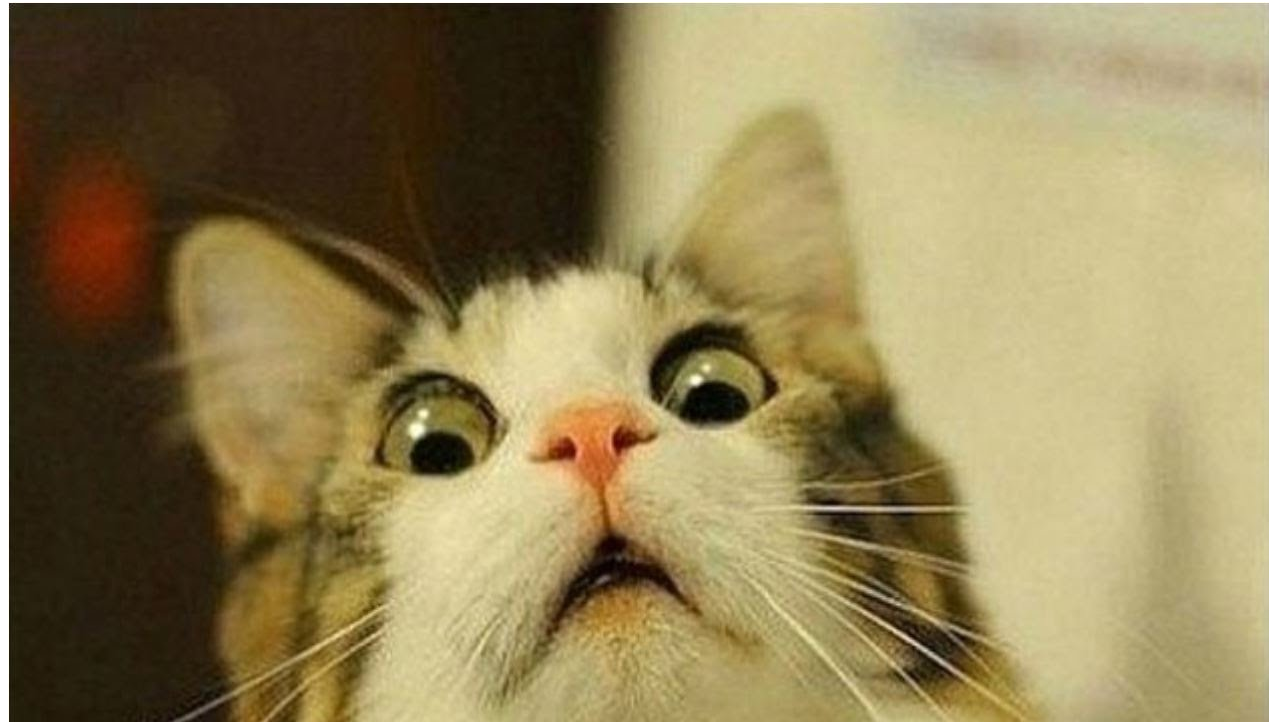
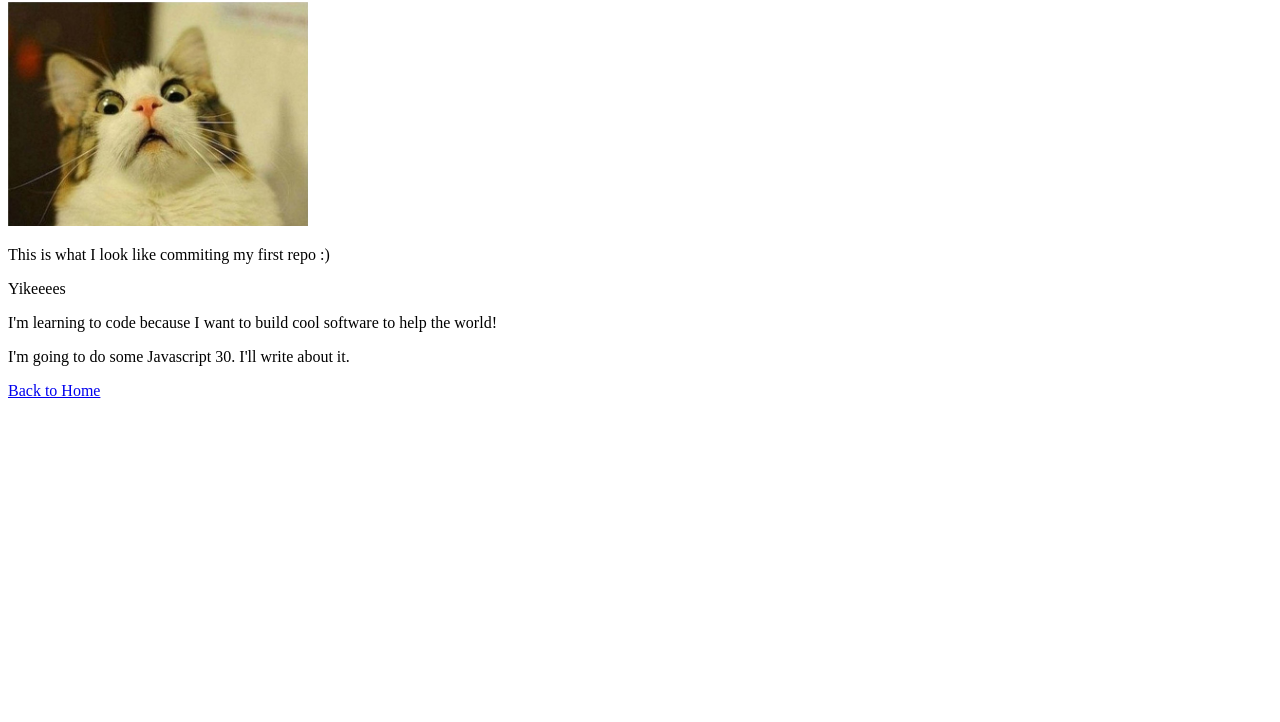
Before and after one commit to biancarosca/biancarosca.github.io, a plain HTML site: page firstblogpost.html in a window 1280 px wide. Shown: the part 78-800 px from the top of the page. Drawn offline with Linux system fonts and the light colour scheme.

Commit message:
Fixed cat picture size and post

```diff
--- a/firstblogpost.html
+++ b/firstblogpost.html
@@ -4,6 +4,12 @@
     <meta charset="UTF-8">
     <meta name="viewport" content="width=device-width, initial-scale=1.0">
     <title>First Blog Post</title>
+    <style>
+        img{
+            width: 300px;
+            height: auto;
+        }
+    </style>
 </head>
 <body>
     <h1>My first blog post</h1>
@@ -16,5 +22,6 @@
     <p>I'm going to do some Javascript 30. I'll write
         about it.
     </p>
+    <a href="index.html">Back to Home</a>
 </body>
 </html>
```
Also changed, not shown: index.html (+1 -0 lines).
